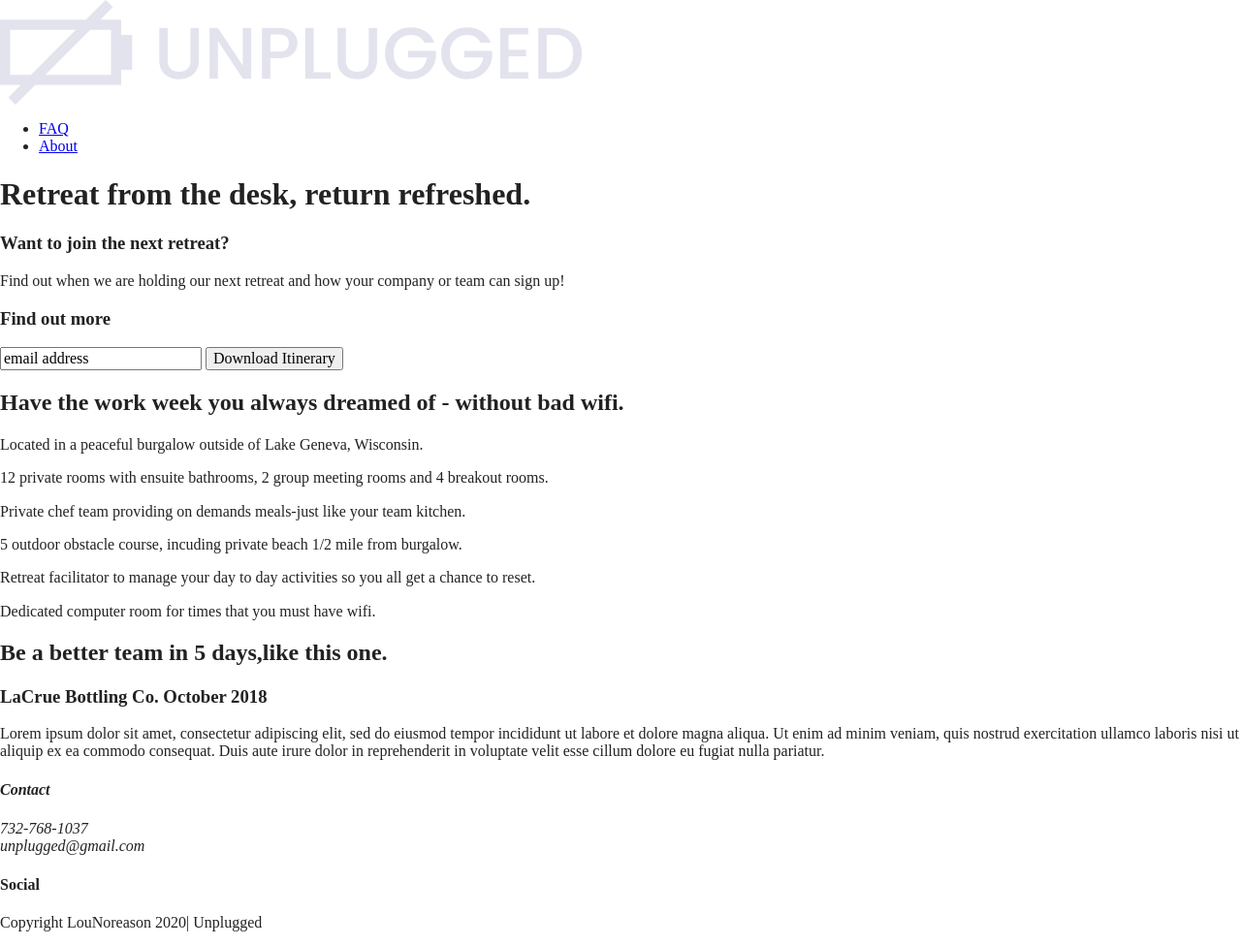
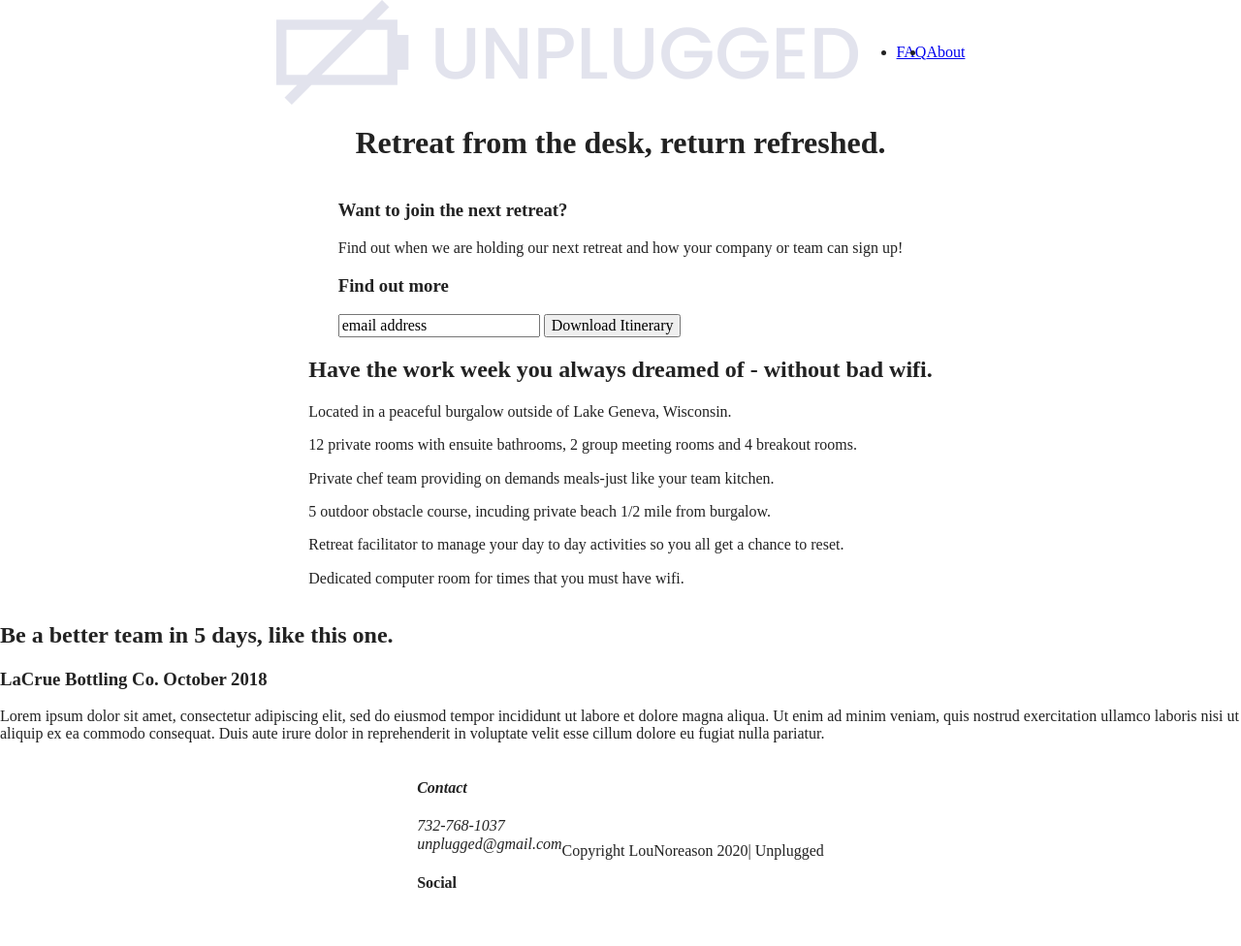
Before and after one commit to LouNoReason1/unplugged-retreat, a website built with Parcel: page index.html in a window 1280 px wide. Shown: the whole page at 97% size. Built offline with nearby package versions, Linux system fonts and the light colour scheme; files whose address does not match are found by name.

Commit message:
Add styling to css for

```diff
--- a/css/main.css
+++ b/css/main.css
@@ -86,6 +86,114 @@ textarea {
 /* ==========================================================================
    Author's custom styles
    ========================================================================== */
+/*-----------------------------Header Styles-----*/
+header,
+footer{
+  display:flex;
+  justify-content: center;
+  align-items: center;
+  flex-flow: row wrap;
+}
+
+header .content-wrapper{
+  display: flex;
+  justify-content: center;
+  align-items: center;
+  flex-flow:row wrap;
+}
+
+header nav{
+  display: flex;
+  justify-content: space-around;
+  align-items: center;
+  flex-flow: row wrap;
+}
+
+header nav ul{
+  display: flex;
+  justify-content: center;
+}
+
+footer .social-icons{
+  display:flex;
+  justify-content: space-around;
+  align-items: center;
+}
+
+footer .social-icons p{
+  display: flex;
+  justify-content: center;
+  align-items: center;
+}
+
+/*--------------Mobile Styles- Homepage---------*/
+
+.hero-area{
+  display: flex;
+  justify-content: center;
+  flex-flow: row wrap;
+}
+
+/*-------------Aside--------*/
+aside{
+  display:flex;
+  justify-content: center;
+  align-items: center;
+  flex-flow: row wrap;
+}
+
+/*--------Features-------*/
+
+.features{
+  display:flex;
+  justify-content: center;
+  flex-flow:row wrap;
+}
+
+.features .features-items{
+  display:fex;
+  justify-content: center;
+  flex-flow:row wrap;
+}
+
+/*-------------Reviews-------*/
+.reviews{
+  display: flex;
+  justify-content: center;
+  flex-flow: row wrap;
+}
+
+/*---------About Page-------------*/
+
+.mission{
+  display: flex;
+  justify-content: center;
+  align-items: center;
+  flex-flow: row wrap;
+}
+
+.contact-section{
+  display: flex;
+  justify-content: center;
+  align-items: center;
+  flex-flow: row wrap;
+}
+
+/*----------------Faq page------------*/
+.faq{
+  display:flex;
+  justify-content: center;
+  align-items: center;
+  flex-flow: row wrap;
+}
+
+.faq content-wrapper{
+  display: flex;
+  justify-content: center;
+  align-items: center;
+  flex-flow: row wrap;
+}
+
 
 /* ==========================================================================
    Helper classes
```
Also changed, not shown: about/index.html (+2 -1 lines), index.html (+1 -1 lines).
